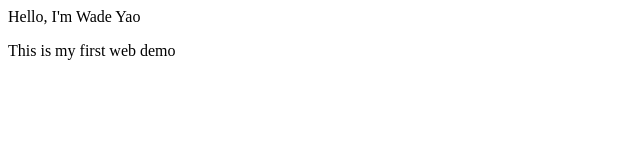
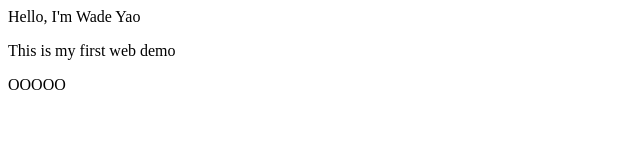
Before and after one commit to YaoJiaQi-Wade/YaoJiaQi-Wade.github.io, a plain HTML site: page index.html in a window 1280 px wide. Shown: the full height of the page, 0-640 px from the left. Drawn offline with Linux system fonts and the light colour scheme.

Commit message:
Update index.html

```diff
--- a/index.html
+++ b/index.html
@@ -1,2 +1,3 @@
 <p>Hello, I'm Wade Yao</p>
 <p>This is my first web demo</p>
+<p>OOOOO</p>
```
